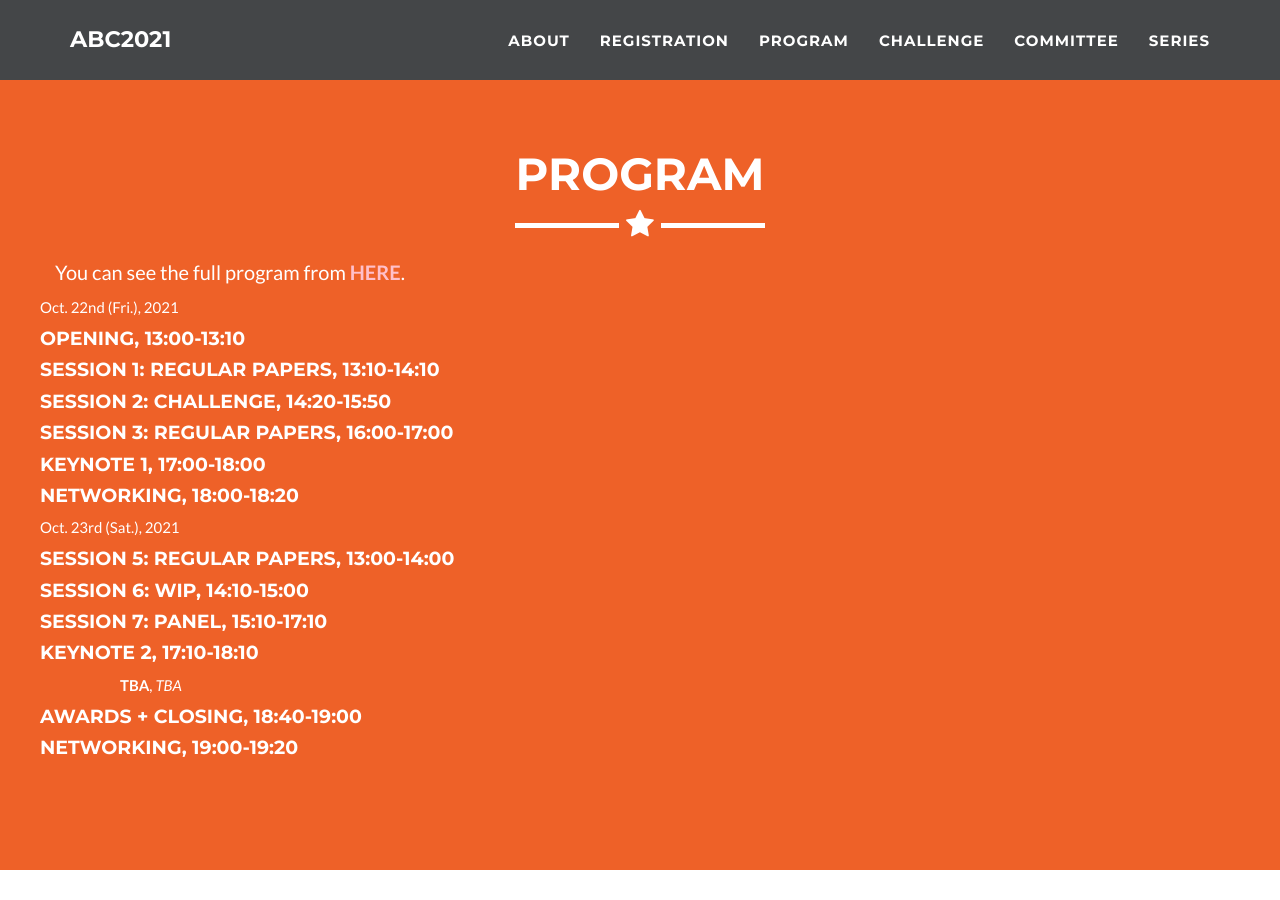
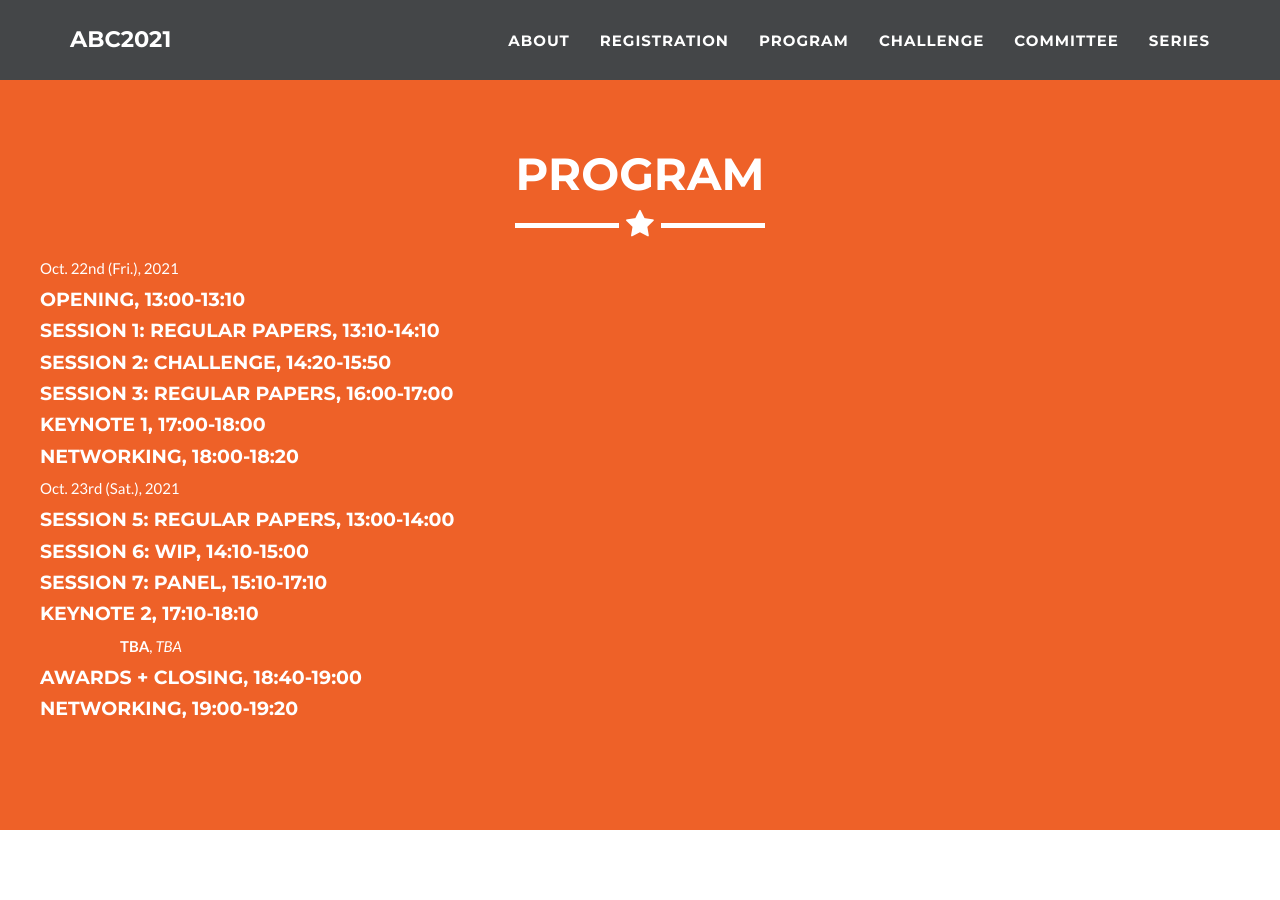
Before and after one commit to abc-research/abc-research.github.io, a Jekyll site: the page built from index.html, in a window 1280 px wide and 900 px high, scrolled down 1712 px. Built offline with Jekyll 4.4.1, drawn with Linux system fonts in a browser that asks for light colours.

Commit message:
Update program.html

```diff
--- a/_includes/program.html
+++ b/_includes/program.html
@@ -8,10 +8,6 @@
                 </div>
             </div>
             <div class="row">
-              <p>You can see the full program from
-               <a href="http://cennser.org/ICIEV19/program.pdf">
-                <b style="color:pink">HERE</b></a>.
-              </p>
 
               <div class="row">
                 {% for date in site.program %}
```
